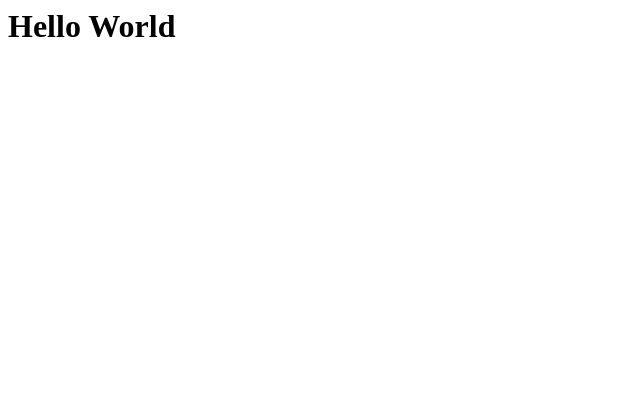
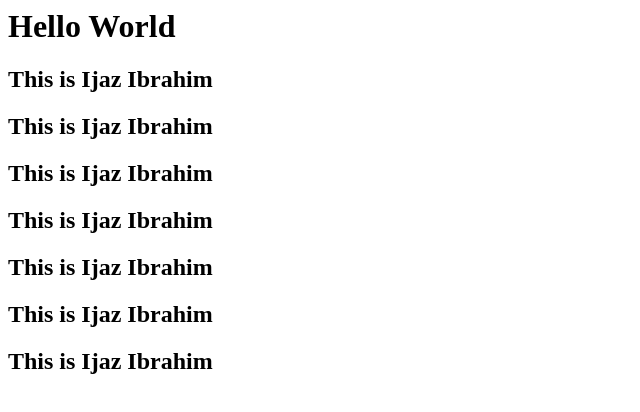
Before and after one commit to gulamrabbanii/Networking, a plain HTML site: page index.html in a window 1280 px wide. Shown: the whole page, without its empty margins (0-640 px from the left). Drawn offline with Linux system fonts and the light colour scheme.

Commit message:
hello from ijaz

```diff
--- a/index.html
+++ b/index.html
@@ -1 +1,8 @@
 <h1>Hello World</h1>
+<h2>This is Ijaz Ibrahim</h2>
+<h2>This is Ijaz Ibrahim</h2>
+<h2>This is Ijaz Ibrahim</h2>
+<h2>This is Ijaz Ibrahim</h2>
+<h2>This is Ijaz Ibrahim</h2>
+<h2>This is Ijaz Ibrahim</h2>
+<h2>This is Ijaz Ibrahim</h2>
```
